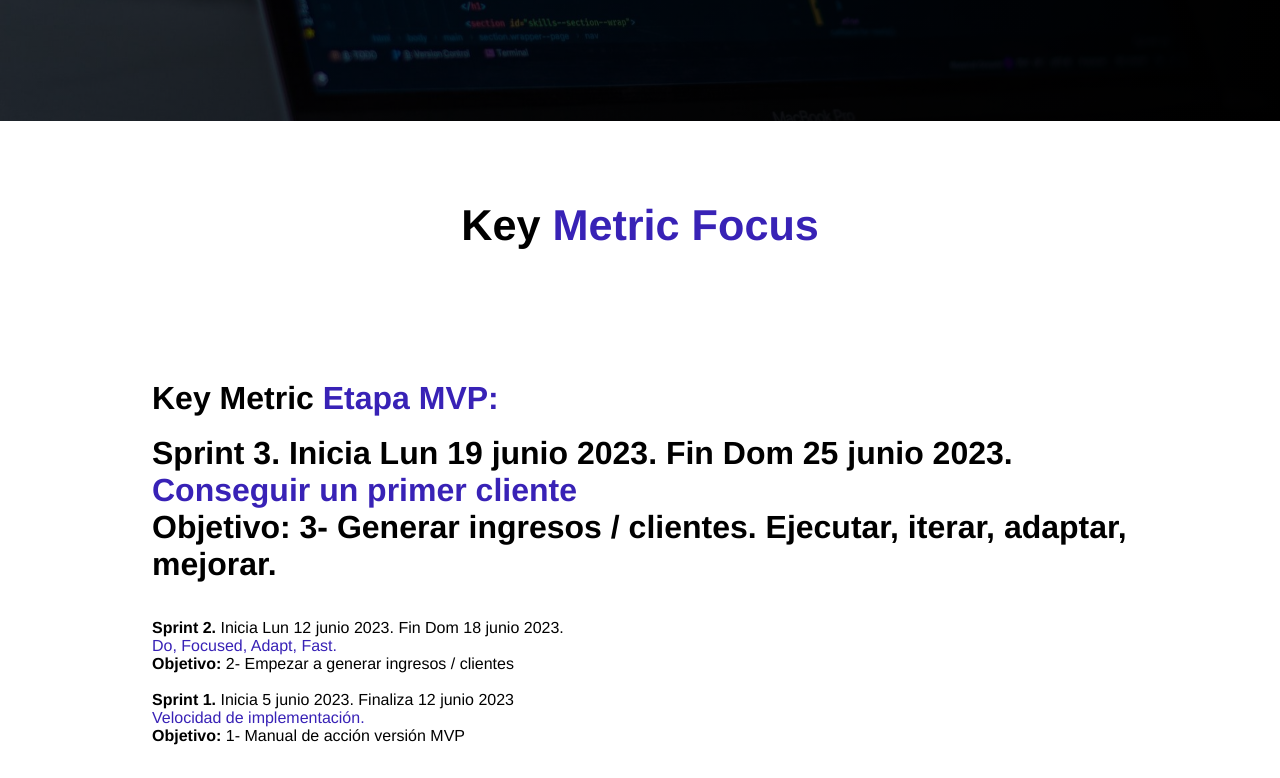
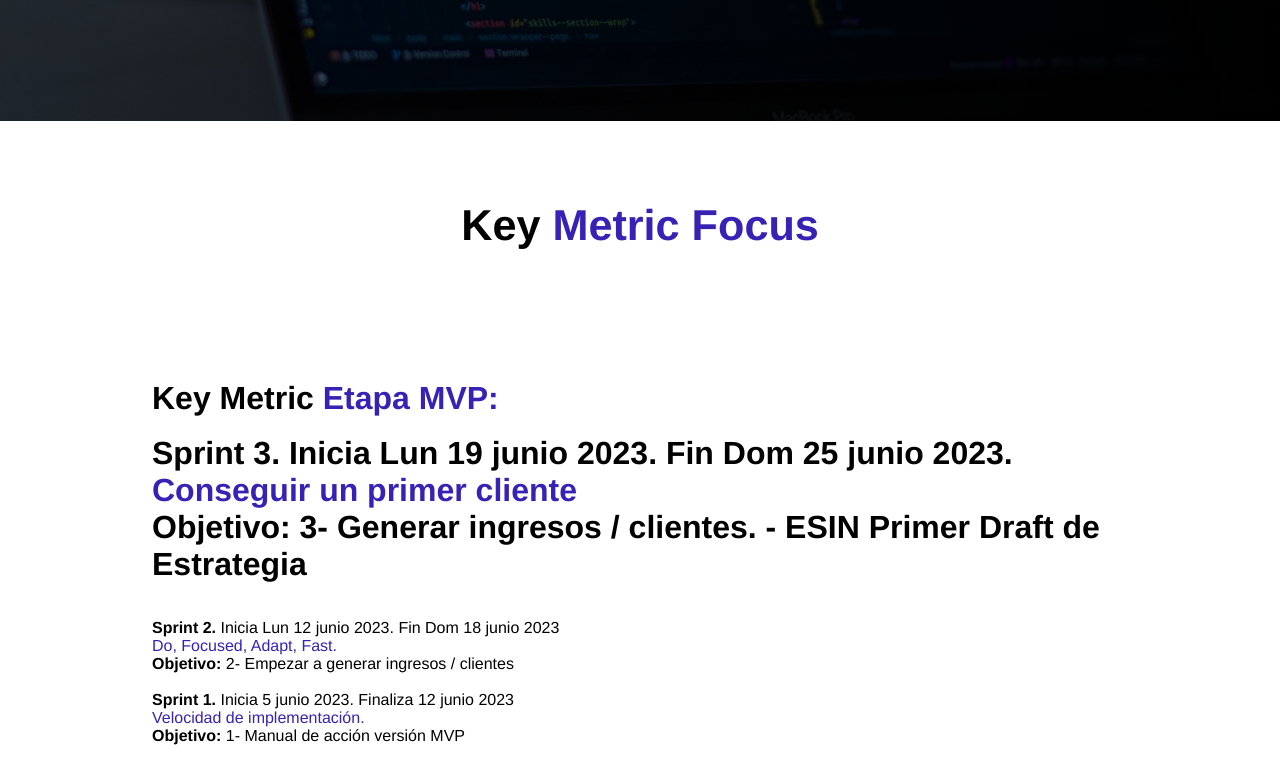
Before and after one commit to andresStartStayWin/htmlcsspersonal, a plain HTML site: page Seguimiento.html in a window 1280 px wide. Shown: the part 519-1297 px from the top of the page. Drawn offline with Linux system fonts and the light colour scheme.

Commit message:
seguimiento

```diff
--- a/Seguimiento.html
+++ b/Seguimiento.html
@@ -36,9 +36,9 @@
 
                <h3><strong> Sprint 3.</strong> Inicia Lun 19 junio 2023. Fin Dom 25 junio 2023. <br>
                <span class="color-acento">Conseguir un primer cliente</span><br>
-               <strong>Objetivo:</strong>  3- Generar ingresos / clientes. Ejecutar, iterar, adaptar, mejorar.</h3><br> <br>
+               <strong>Objetivo:</strong>  3- Generar ingresos / clientes. - ESIN Primer Draft de Estrategia</h3><br> <br>
 
-               <strong> Sprint 2.</strong> Inicia Lun 12 junio 2023. Fin Dom 18 junio 2023. <br>
+               <strong> Sprint 2.</strong> Inicia Lun 12 junio 2023. Fin Dom 18 junio 2023 <br>
                <span class="color-acento">Do, Focused, Adapt, Fast.</span><br>
                <strong>Objetivo:</strong>  2- Empezar a generar ingresos / clientes<br> <br>
 
```
